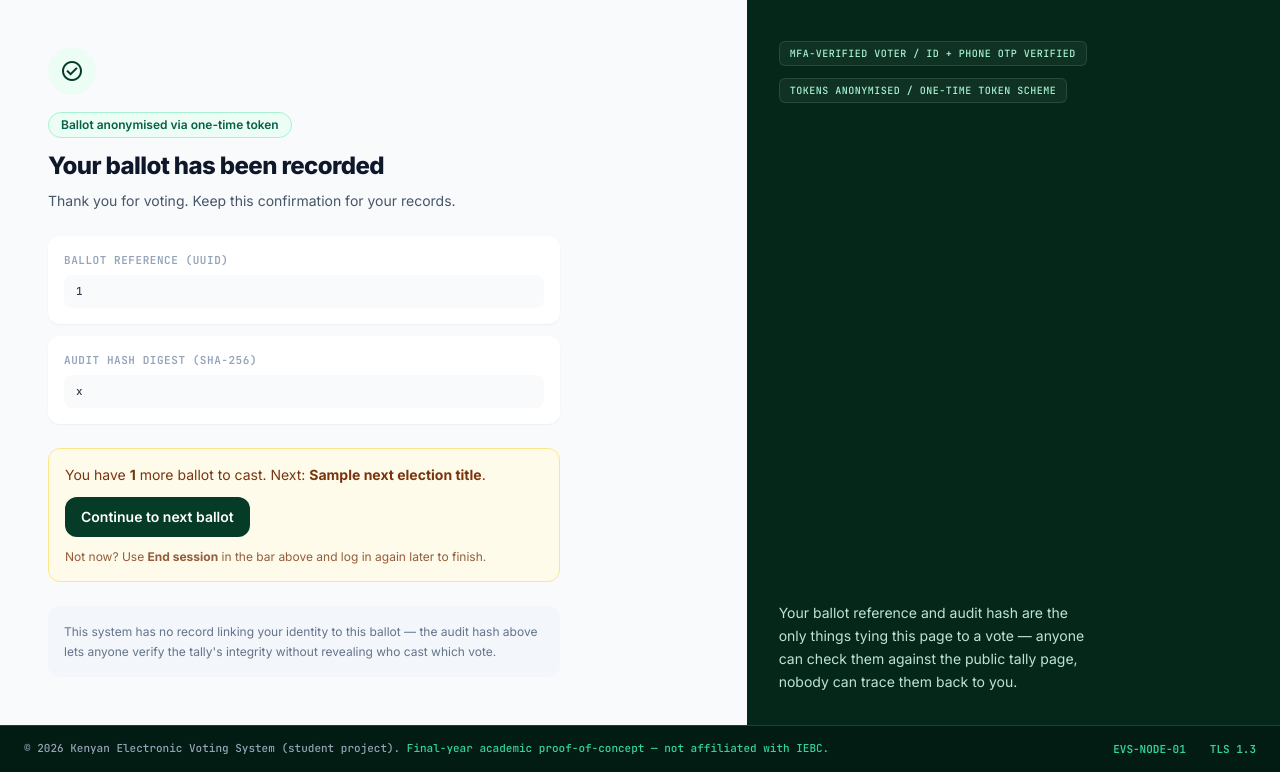
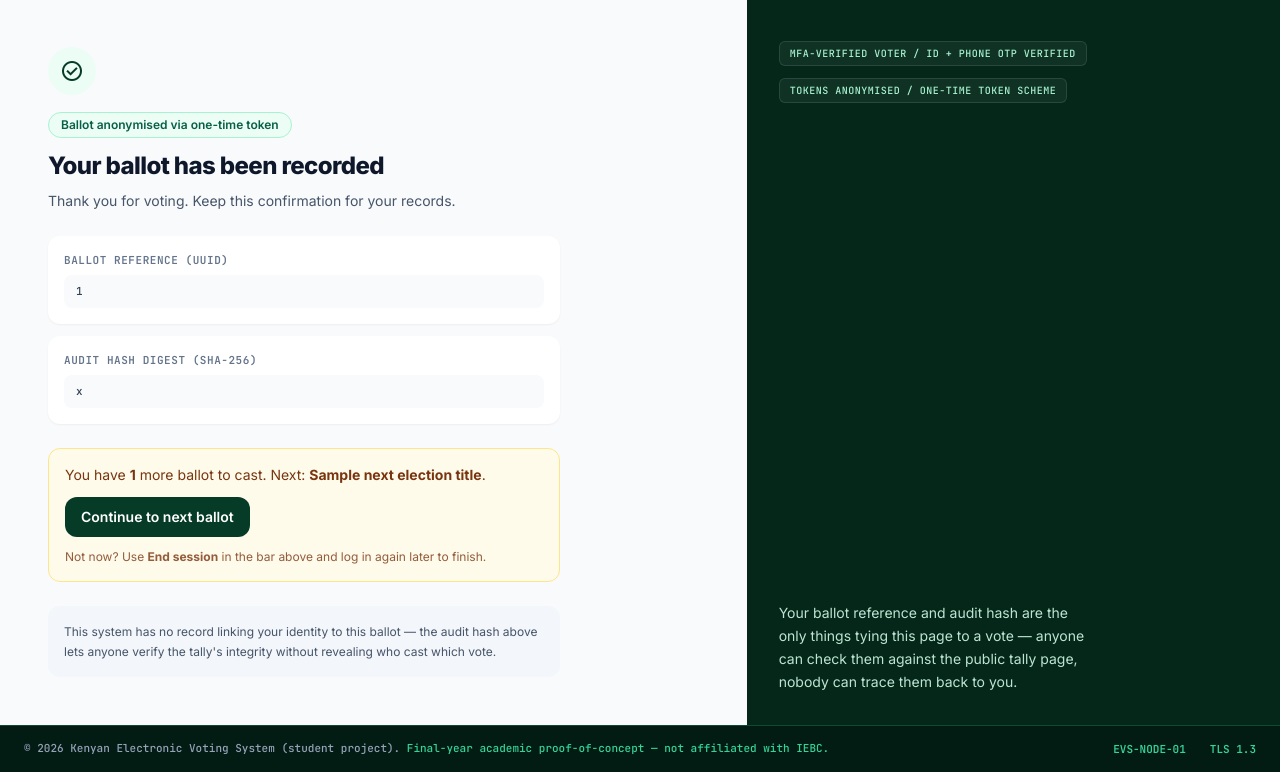
Before and after one commit to JakinKiptoo/secure-voting-system, a Django app: template evoting_system/templates/ballots/confirmation.html in a window 1280 px wide. Shown: the part 46-818 px from the top of the page. Run offline with Django 4.2, Linux system fonts and the light colour scheme; the template is opened without the code that fills it: most values are stand-ins (such as "Sample title", 1, 10 or a date in 2020).

Commit message:
Fix contrast and landmarks on key pages
axe-core 4.10 serious/moderate findings on the nine demo pages, all fixed:
- colour contrast: ballot "Option #NN" and the two receipt labels
  text-slate-400 -> text-slate-500 (2.56 -> 4.76:1); the receipt note
  text-slate-500 -> text-slate-600 on slate-100/70 (4.41 -> 7.0:1); DPA
  checklist component lines text-gray-400 -> text-gray-500 (2.53 -> 4.83:1).
- landmarks: on the ballot and confirmation pages the top-level content
  wrapper is now <main> (same classes and children), which also puts all
  content inside a landmark; the Officials and Auditor sidebar <nav> get
  unique aria-labels.
No copy, layout or behaviour change (page heights identical before/after).

Co-Authored-By: Claude Opus 5.5 <noreply@anthropic.com>

```diff
--- a/evoting_system/templates/auditors/_shell.html
+++ b/evoting_system/templates/auditors/_shell.html
@@ -32,7 +32,7 @@
 </div>
 </div>
 
-<nav class="px-4 py-6 space-y-1.5">
+<nav aria-label="Auditor sections" class="px-4 py-6 space-y-1.5">
 <a class="flex items-center gap-3.5 px-4 py-3 rounded-xl font-semibold text-sm transition border{% if request.resolver_match.url_name == 'dashboard' %} bg-brand-600 text-white shadow-sm border-brand-500{% else %} text-emerald-100/75 hover:bg-brand-700 hover:text-white border-transparent{% endif %}" href="{% url 'auditors:dashboard' %}">
 <svg class="w-5 h-5 text-emerald-300" fill="none" stroke="currentColor" viewbox="0 0 24 24"><path d="M4 6a2 2 0 012-2h2a2 2 0 012 2v2a2 2 0 01-2 2H6a2 2 0 01-2-2V6zM14 6a2 2 0 012-2h2a2 2 0 012 2v2a2 2 0 01-2 2h-2a2 2 0 01-2-2V6zM4 16a2 2 0 012-2h2a2 2 0 012 2v2a2 2 0 01-2 2H6a2 2 0 01-2-2v-2zM14 16a2 2 0 012-2h2a2 2 0 012 2v2a2 2 0 01-2 2h-2a2 2 0 01-2-2v-2z" stroke-linecap="round" stroke-linejoin="round" stroke-width="2"></path></svg>
 <span>Dashboard</span>
--- a/evoting_system/templates/auditors/dpa_checklist.html
+++ b/evoting_system/templates/auditors/dpa_checklist.html
@@ -30,7 +30,7 @@
 {% endif %}
 </div>
 <p class="text-sm text-gray-700 leading-relaxed mb-2">{{ item.summary }}</p>
-<p class="text-xs font-mono text-gray-400">{{ item.component }}</p>
+<p class="text-xs font-mono text-gray-500">{{ item.component }}</p>
 </div>
 {% endfor %}
 </div>
--- a/evoting_system/templates/ballots/cast.html
+++ b/evoting_system/templates/ballots/cast.html
@@ -26,7 +26,7 @@
 </head>
 <body class="h-full flex flex-col bg-slate-50 text-slate-800 antialiased font-sans">
 {% include "common/_site_nav.html" %}
-<div class="flex-1 flex flex-col lg:flex-row min-h-0">
+<main class="flex-1 flex flex-col lg:flex-row min-h-0">
 <section class="w-full lg:w-7/12 flex flex-col p-6 sm:p-10 lg:p-12 overflow-y-auto">
 <h1 class="text-2xl font-black text-slate-900 tracking-tight mb-1">Cast Your Ballot</h1>
 
@@ -53,7 +53,7 @@ Ballot anonymised via one-time token
 <span class="w-9 h-9 rounded-full bg-brand-100 text-brand-800 flex items-center justify-center font-bold text-sm flex-shrink-0">{{ forloop.counter }}</span>
 <span class="text-sm font-semibold text-slate-900">{{ radio.choice_label }}</span>
 </span>
-<span class="text-[10px] font-mono text-slate-400 uppercase tracking-wider">Option #{{ forloop.counter|stringformat:"02d" }}</span>
+<span class="text-[10px] font-mono text-slate-500 uppercase tracking-wider">Option #{{ forloop.counter|stringformat:"02d" }}</span>
 </span>
 </label>
 {% endfor %}
@@ -90,7 +90,7 @@ Your session token is used once to record this ballot, then discarded — nothin
 </div>
 </div>
 </section>
-</div>
+</main>
 
 <footer class="w-full bg-[#042619] border-t border-emerald-950 px-6 sm:px-8 lg:px-12 py-4 flex flex-col md:flex-row items-center justify-between gap-3 text-[11px] text-emerald-200/70 tracking-wide z-20">
 <div class="text-center md:text-left leading-relaxed">
--- a/evoting_system/templates/ballots/confirmation.html
+++ b/evoting_system/templates/ballots/confirmation.html
@@ -19,7 +19,7 @@
 </head>
 <body class="min-h-screen flex flex-col bg-slate-50 text-slate-800 antialiased font-sans">
 {% include "common/_site_nav.html" %}
-<div class="flex-1 flex flex-col lg:flex-row">
+<main class="flex-1 flex flex-col lg:flex-row">
 
 <section class="w-full lg:w-7/12 flex flex-col justify-start p-6 sm:p-10 lg:p-12">
 <div class="max-w-lg w-full">
@@ -32,13 +32,13 @@
 
 <div class="space-y-3 mb-6">
 <div class="bg-white rounded-xl p-4 shadow-sm">
-<p class="text-[11px] font-bold text-slate-400 uppercase tracking-wider font-mono mb-1.5">Ballot Reference (UUID)</p>
+<p class="text-[11px] font-bold text-slate-500 uppercase tracking-wider font-mono mb-1.5">Ballot Reference (UUID)</p>
 <div class="bg-slate-50 rounded-lg px-3 py-2 min-w-0">
 <code class="evs-digest text-slate-700">{{ ballot_id }}</code>
 </div>
 </div>
 <div class="bg-white rounded-xl p-4 shadow-sm">
-<p class="text-[11px] font-bold text-slate-400 uppercase tracking-wider font-mono mb-1.5">Audit Hash Digest (SHA-256)</p>
+<p class="text-[11px] font-bold text-slate-500 uppercase tracking-wider font-mono mb-1.5">Audit Hash Digest (SHA-256)</p>
 <div class="bg-slate-50 rounded-lg px-3 py-2 min-w-0">
 <code class="evs-digest text-slate-700">{{ audit_hash }}</code>
 </div>
@@ -64,7 +64,7 @@
 </div>
 {% endif %}
 
-<p class="text-xs text-slate-500 leading-relaxed bg-slate-100/70 rounded-xl p-4">
+<p class="text-xs text-slate-600 leading-relaxed bg-slate-100/70 rounded-xl p-4">
 This system has no record linking your identity to this ballot — the audit hash above lets anyone verify the tally's integrity without revealing who cast which vote.
 </p>
 </div>
@@ -83,7 +83,7 @@ Your ballot reference and audit hash are the only things tying this page to a vo
 </div>
 </div>
 </section>
-</div>
+</main>
 
 <footer class="w-full bg-[#031c13] border-t border-[#0d4a34] px-6 py-3.5 text-xs text-slate-400 font-mono flex flex-col md:flex-row items-center justify-between gap-3 shrink-0">
 <div class="text-center md:text-left text-[11px] leading-relaxed">
--- a/evoting_system/templates/officials/_shell.html
+++ b/evoting_system/templates/officials/_shell.html
@@ -32,7 +32,7 @@
 </div>
 </div>
 
-<nav class="px-4 py-6 space-y-1.5">
+<nav aria-label="Officials sections" class="px-4 py-6 space-y-1.5">
 <a class="flex items-center gap-3.5 px-4 py-3 rounded-xl font-semibold text-sm transition border{% if active_nav == 'overview' %} bg-[#144e38] text-white shadow-sm border-[#1f6348]{% else %} text-emerald-100/75 hover:bg-[#104330] hover:text-white border-transparent{% endif %}" href="{% url 'officials:overview' %}">
 <svg class="w-5 h-5 text-emerald-300" fill="none" stroke="currentColor" viewbox="0 0 24 24"><path d="M4 6a2 2 0 012-2h2a2 2 0 012 2v2a2 2 0 01-2 2H6a2 2 0 01-2-2V6zM14 6a2 2 0 012-2h2a2 2 0 012 2v2a2 2 0 01-2 2h-2a2 2 0 01-2-2V6zM4 16a2 2 0 012-2h2a2 2 0 012 2v2a2 2 0 01-2 2H6a2 2 0 01-2-2v-2zM14 16a2 2 0 012-2h2a2 2 0 012 2v2a2 2 0 01-2 2h-2a2 2 0 01-2-2v-2z" stroke-linecap="round" stroke-linejoin="round" stroke-width="2"></path></svg>
 <span>Overview</span>
```
